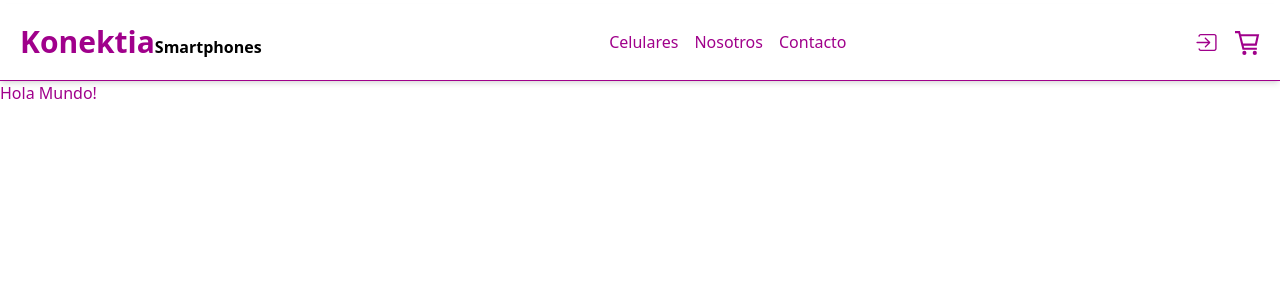
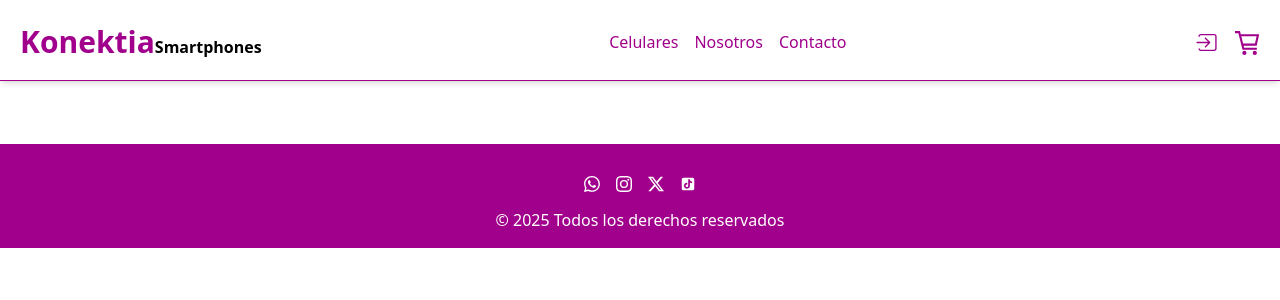
Before and after one commit to germanpgonzalez/konektia-ecommerce, a React (Vite) app: page / in a window 1280 px wide. Shown: the top 300 px of the page. Built offline with nearby package versions, Linux system fonts and the light colour scheme.

Commit message:
Agregado el componente footer

```diff
--- a/src/App.tsx
+++ b/src/App.tsx
@@ -1,4 +1,5 @@
 import './App.css'
+import Footer from './components/Footer'
 import Navbar from './components/Navbar'
 
 function App() {
@@ -8,6 +9,7 @@ function App() {
     <>
       <Navbar />
       <h1 className='text-primario'>Hola Mundo!</h1>
+      <Footer />
     </>
   )
 }
--- /dev/null
+++ b/src/components/Footer.tsx
@@ -0,0 +1,24 @@
+import { BsWhatsapp } from "react-icons/bs";
+import { BsInstagram } from "react-icons/bs";
+import { BsTwitterX } from "react-icons/bs";
+import { AiFillTikTok } from "react-icons/ai";
+
+const Footer = () => {
+  return (
+    <footer className="bg-primario text-white py-4 mt-30">
+        <div>
+            <ul className="flex justify-center gap-4 mt-4">
+                <li><BsWhatsapp /></li>
+                <li><BsInstagram /></li>
+                <li><BsTwitterX /></li>
+                <li><AiFillTikTok /></li>
+            </ul>
+        </div>
+        <div className="text-center mt-4">
+            <p>© 2025 Todos los derechos reservados</p>
+        </div>
+    </footer>
+  )
+}
+
+export default Footer
--- a/src/components/Navbar.tsx
+++ b/src/components/Navbar.tsx
@@ -3,7 +3,7 @@ import { IoIosLogIn } from "react-icons/io";
 
 const Navbar = () => {
   return (
-    <nav className="text-primario mt-1 flex justify-between items-center border-b-1 shadow-md p-5 ">
+    <nav className="text-primario mt-1 flex justify-between items-center border-b-1 shadow-md p-5 fixed top-0 left-0 right-0 bg-white z-10">
         <div>
             <h3><span className="text-3xl font-bold">Konektia</span><span className="text-black font-semibold">Smartphones</span></h3>
         </div>
```
